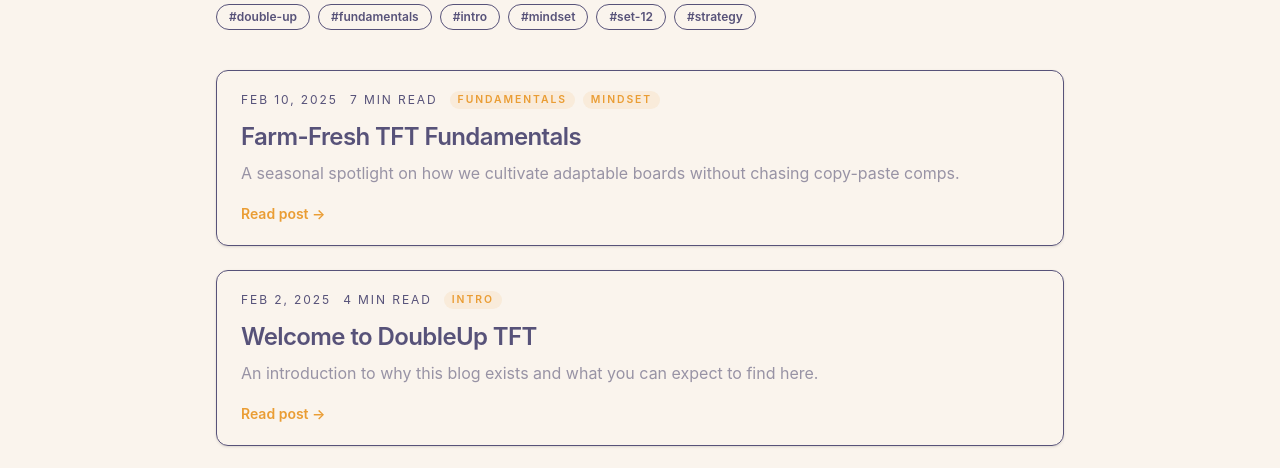
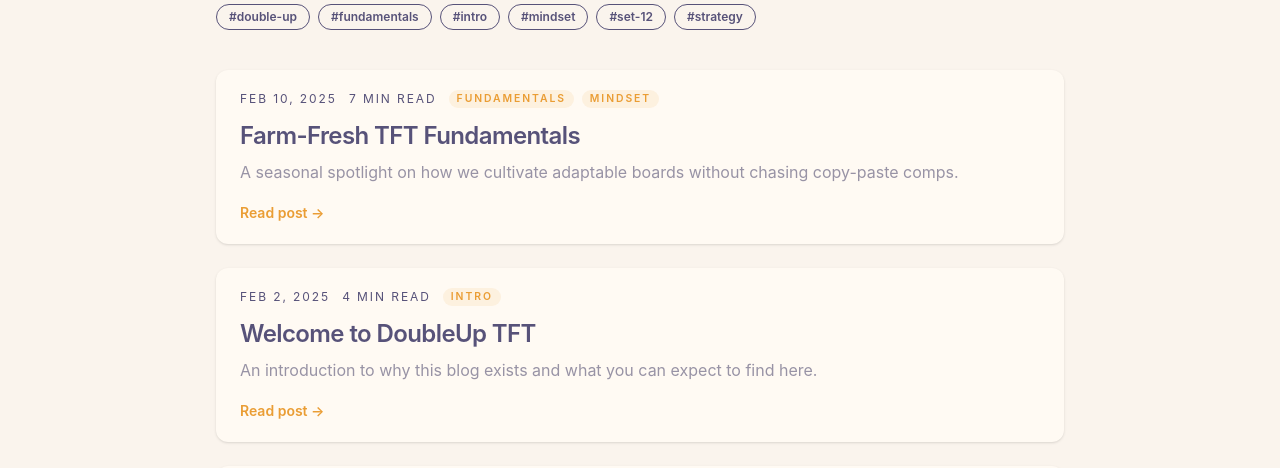
Before and after one commit to brandon-relentnet/doubleup-tft, a React (Vite) app: page /discussions in a window 1280 px wide. Shown: the part 292-760 px from the top of the page. Built offline with nearby package versions, Linux system fonts and the light colour scheme; no server answers.

Commit message:
UI: remove borders and use bg-surface on Discussions cards and empty states for consistency with forum.

```diff
--- a/src/routes/discussions.$slug.tsx
+++ b/src/routes/discussions.$slug.tsx
@@ -29,7 +29,7 @@ function BlogPostPage() {
         title="Post not found"
         description="That write-up either moved coops or hasn't been harvested yet."
       >
-        <div className="rounded-xl border border-border bg-card px-6 py-8 text-muted-foreground">
+        <div className="rounded-xl bg-surface px-6 py-8 text-muted-foreground">
           Double-check the URL or head back to the discussions page to browse
           our latest field notes and patch dispatches.
         </div>
--- a/src/routes/discussions/index.tsx
+++ b/src/routes/discussions/index.tsx
@@ -82,7 +82,7 @@ function DiscussionsIndexPage() {
         {filteredPosts.map((post) => (
           <article
             key={post.slug}
-            className="rounded-xl border border-border bg-card px-6 py-5 shadow-sm transition hover:-translate-y-0.5 hover:bg-card/80"
+            className="rounded-xl bg-surface px-6 py-5 shadow-sm transition hover:-translate-y-0.5 hover:bg-highlight-low"
           >
             <div className="flex flex-wrap items-center gap-3 text-xs uppercase tracking-[0.16em] text-muted-foreground">
               <span>{dateFormatter.format(new Date(post.date))}</span>
@@ -119,7 +119,7 @@ function DiscussionsIndexPage() {
           </article>
         ))}
         {!filteredPosts.length ? (
-          <div className="rounded-xl border border-border bg-card px-6 py-10 text-muted-foreground">
+          <div className="rounded-xl bg-surface px-6 py-10 text-muted-foreground">
             No posts match that tag yet. Clear the filter or stop by after the
             next harvest—we log every patch once the fields settle.
           </div>
```
